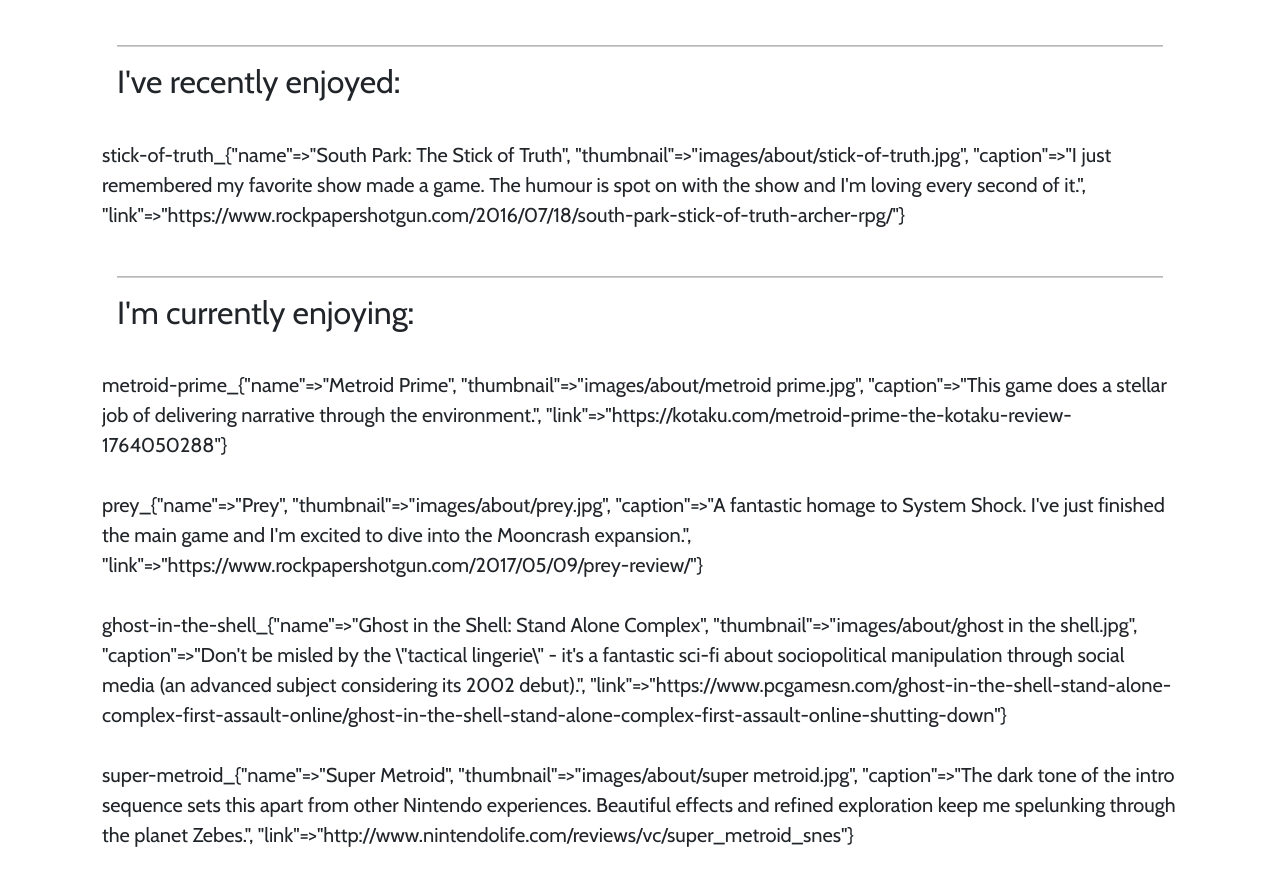
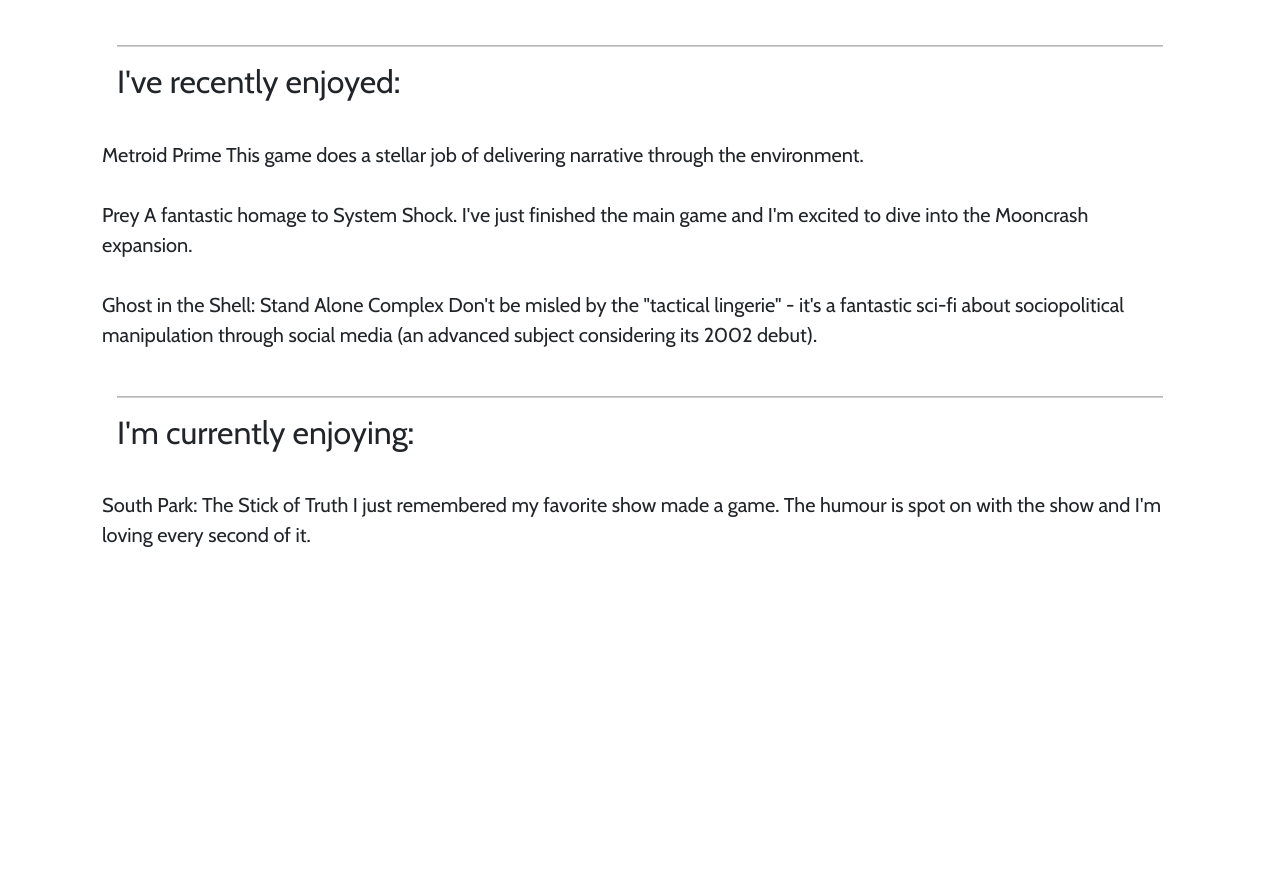
Before and after one commit to dmg9626/dmg9626.github.io, a Jekyll site: the page built from site/about.md, in a window 1280 px wide and 1337 px high, cut to the strip 361-1247 px from the top of the window. Built offline with Jekyll 4.4.1, drawn with Linux system fonts in a browser that asks for light colours; nearby versions of some CDN libraries; library files that are not in the unit come from our copies.

Commit message:
combined currently-enjoying and recently-enjoyed back into a single data file (about.yml)
maanged to extract data from YML form (still dumping it as text, but it's parsable)

```diff
--- /dev/null
+++ b/site/_data/about.yml
@@ -0,0 +1,30 @@
+---
+  recently-enjoyed:
+    - name: Metroid Prime
+      thumbnail: images/about/metroid prime.jpg
+      caption: >
+        This game does a stellar job of delivering narrative through the environment.
+      link: "https://kotaku.com/metroid-prime-the-kotaku-review-1764050288"
+
+    - name: Prey
+      thumbnail: images/about/prey.jpg
+      caption: >
+        A fantastic homage to System Shock. I've just finished the main game
+        and I'm excited to dive into the Mooncrash expansion.
+      link: "https://www.rockpapershotgun.com/2017/05/09/prey-review/"
+
+    - name: 'Ghost in the Shell: Stand Alone Complex'
+      thumbnail: images/about/ghost in the shell.jpg
+      caption: >
+        Don't be misled by the "tactical lingerie" - it's a fantastic sci-fi
+        about sociopolitical manipulation through social media (an advanced subject
+        considering its 2002 debut).
+      link: "https://www.pcgamesn.com/ghost-in-the-shell-stand-alone-complex-first-assault-online/ghost-in-the-shell-stand-alone-complex-first-assault-online-shutting-down"
+
+  currently-enjoying:
+    - name: 'South Park: The Stick of Truth'
+      thumbnail: images/about/stick-of-truth.jpg
+      caption: >
+        I just remembered my favorite show made a game. The humour is spot on
+        with the show and I'm loving every second of it.
+      link: "https://www.rockpapershotgun.com/2016/07/18/south-park-stick-of-truth-archer-rpg/"
--- a/site/_data/about/currently-enjoying.yml
+++ /dev/null
@@ -1,7 +0,0 @@
----
-stick-of-truth_:
-  name: 'South Park: The Stick of Truth'
-  thumbnail: images/about/stick-of-truth.jpg
-  caption: I just remembered my favorite show made a game. The humour is spot on
-    with the show and I'm loving every second of it.
-  link: https://www.rockpapershotgun.com/2016/07/18/south-park-stick-of-truth-archer-rpg/
--- a/site/_data/about/recently-enjoyed.yml
+++ /dev/null
@@ -1,26 +0,0 @@
----
-metroid-prime_:
-  name: Metroid Prime
-  thumbnail: images/about/metroid prime.jpg
-  caption: This game does a stellar job of delivering narrative through the environment.
-  link: https://kotaku.com/metroid-prime-the-kotaku-review-1764050288
-prey_:
-  name: Prey
-  thumbnail: images/about/prey.jpg
-  caption: A fantastic homage to System Shock. I've just finished the main game
-    and I'm excited to dive into the Mooncrash expansion.
-  link: https://www.rockpapershotgun.com/2017/05/09/prey-review/
-ghost-in-the-shell_:
-  name: 'Ghost in the Shell: Stand Alone Complex'
-  thumbnail: images/about/ghost in the shell.jpg
-  caption: Don't be misled by the "tactical lingerie" - it's a fantastic sci-fi
-    about sociopolitical manipulation through social media (an advanced subject
-    considering its 2002 debut).
-  link: https://www.pcgamesn.com/ghost-in-the-shell-stand-alone-complex-first-assault-online/ghost-in-the-shell-stand-alone-complex-first-assault-online-shutting-down
-super-metroid_:
-  name: Super Metroid
-  thumbnail: images/about/super metroid.jpg
-  caption: The dark tone of the intro sequence sets this apart from other Nintendo
-    experiences. Beautiful effects and refined exploration keep me spelunking through
-    the planet Zebes.
-  link: http://www.nintendolife.com/reviews/vc/super_metroid_snes
--- a/site/_layouts/about.html
+++ b/site/_layouts/about.html
@@ -22,9 +22,9 @@
 
                 <div class="row" id="enjoyed">
                     <!-- game cards go here: -->
-                    <!-- game cards go here: -->
-                    {% for item in site.data.about.currently-enjoying %}
-                        {{ item }}
+                    {% for item in site.data.about.recently-enjoyed %}
+                        {{item.name}}
+                        {{item.caption}}
                         <br><br>
                     {% endfor %}
 
@@ -49,8 +49,9 @@
                 <div class="row" id="enjoying">
 
                     <!-- game cards go here: -->
-                    {% for item in site.data.about.recently-enjoyed %}
-                        {{ item }}
+                    {% for item in site.data.about.currently-enjoying %}
+                        {{item.name}}
+                        {{item.caption}}
                         <br><br>
                     {% endfor %}
                 </div>
```
